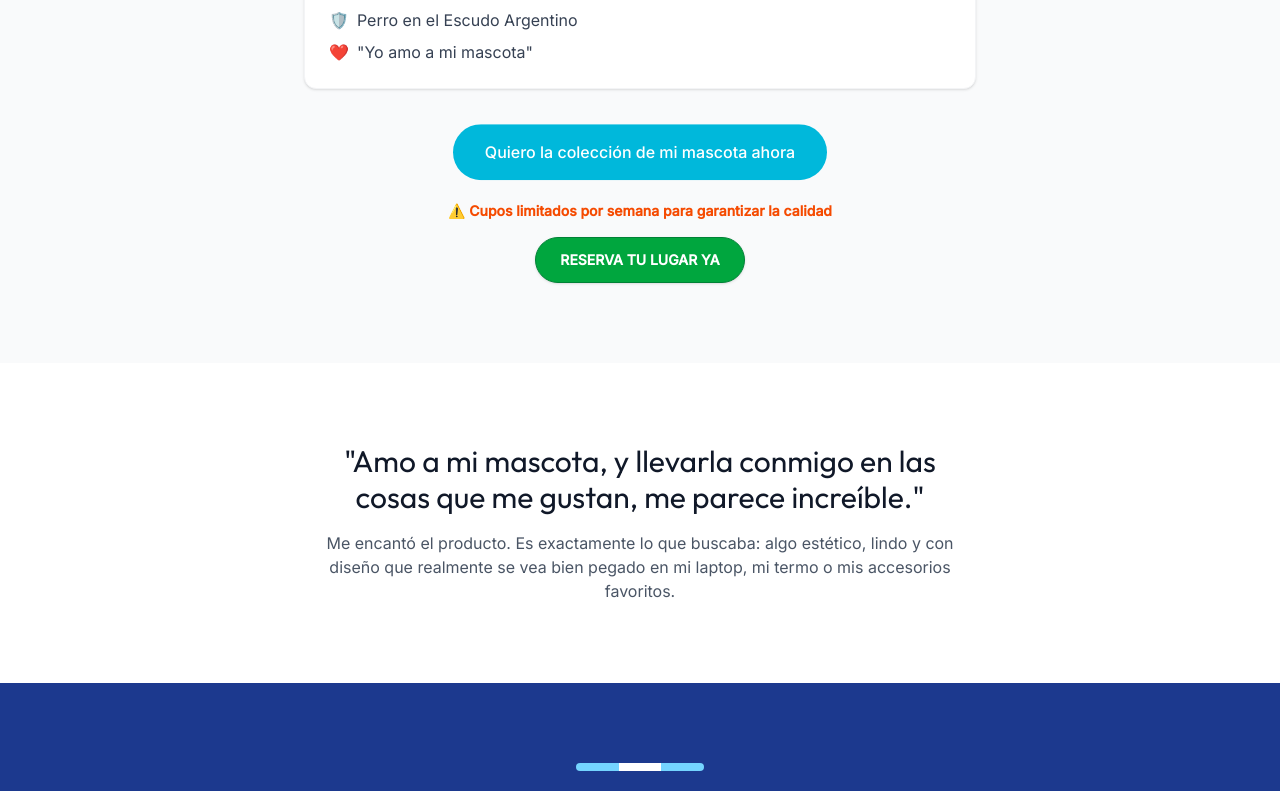
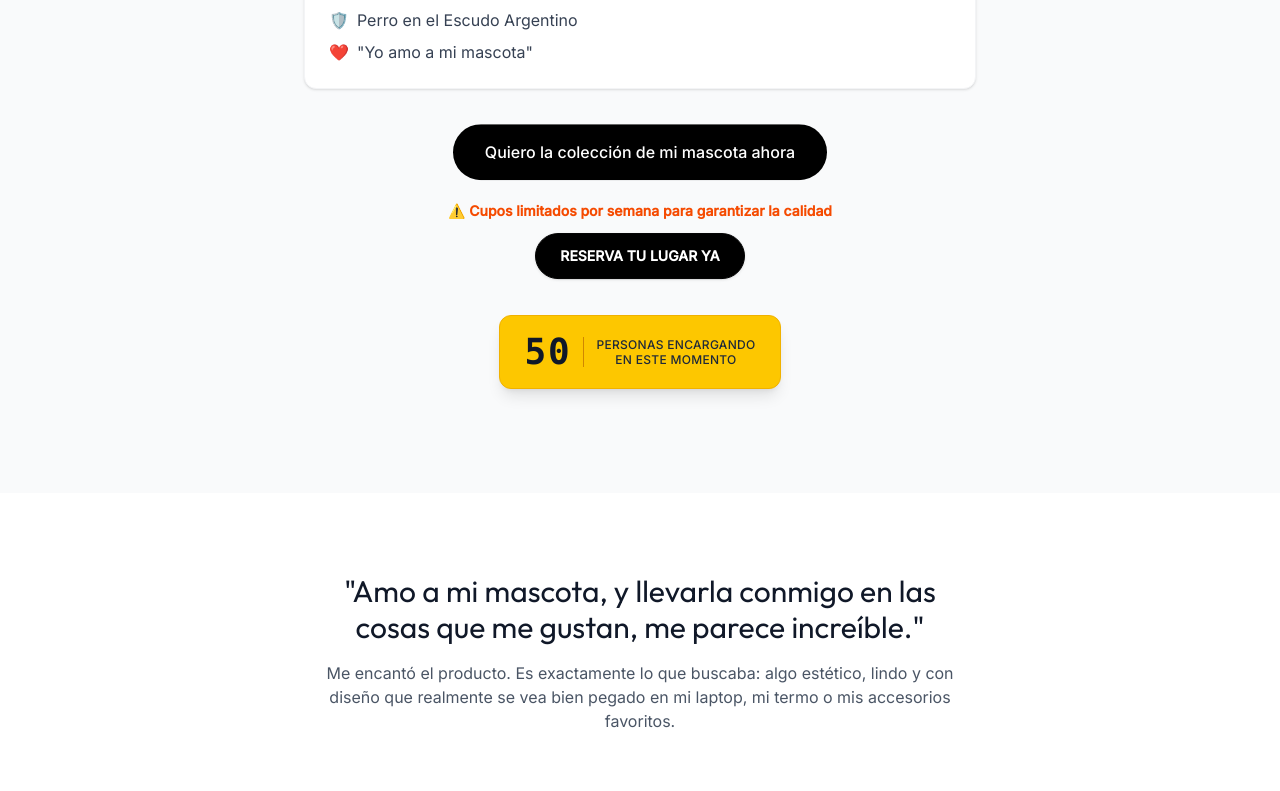
Before and after one commit to designingtotheworld/AMO-A-MI-PERRO-STICKERS-DESIGNS, a React (Vite) app: page / in a window 1280 px wide. Shown: the part 2489-3280 px from the top of the page. Built offline with nearby package versions, Linux system fonts and the light colour scheme.

Commit message:
feat: add dynamic purchaser counter and update UI
Add a real-time purchaser counter to create social proof and update the primary button styling for a more professional aesthetic.

```diff
--- a/src/App.tsx
+++ b/src/App.tsx
@@ -8,10 +8,20 @@
  * SPDX-License-Identifier: Apache-2.0
  */
 
+import { useState, useEffect } from 'react';
 import { motion } from 'motion/react';
 import { Check, Star, Sparkles, Image as ImageIcon } from 'lucide-react';
 
 export default function App() {
+  const [purchasers, setPurchasers] = useState(48);
+
+  useEffect(() => {
+    const interval = setInterval(() => {
+      setPurchasers(prev => prev + Math.floor(Math.random() * 3));
+    }, 5000);
+    return () => clearInterval(interval);
+  }, []);
+
   return (
     <div className="min-h-screen bg-gray-50 text-gray-900 font-sans">
       {/* Hero Section */}
@@ -73,7 +83,7 @@ export default function App() {
             </div>
 
             <motion.button
-              className="bg-cyan-500 text-white px-8 py-4 rounded-full font-medium hover:bg-cyan-600 transition"
+              className="bg-black text-white px-8 py-4 rounded-full font-medium hover:bg-gray-800 transition"
               animate={{ y: [0, -10, 0] }}
               transition={{ repeat: Infinity, duration: 2, ease: "easeInOut" }}
             >
@@ -81,12 +91,23 @@ export default function App() {
             </motion.button>
             <p className="mt-4 text-orange-600 text-sm font-semibold">⚠️ Cupos limitados por semana para garantizar la calidad</p>
             <motion.button
-              className="mt-4 flex justify-center items-center gap-2 text-white bg-green-600 hover:bg-green-700 rounded-full py-3 px-6 w-fit mx-auto border border-green-700 font-semibold text-sm shadow-sm transition-all"
-              whileHover={{ scale: 1.05 }}
-              whileTap={{ scale: 0.95 }}
+              className="mt-4 flex justify-center items-center gap-2 text-white bg-black hover:bg-gray-800 rounded-full py-3 px-6 w-fit mx-auto border border-black font-semibold text-sm shadow-sm transition-all"
+              animate={{ y: [0, -5, 0] }}
+              transition={{ repeat: Infinity, duration: 2.5, ease: "easeInOut" }}
             >
               <span>RESERVA TU LUGAR YA</span>
             </motion.button>
+
+            <div className="mt-8 mb-6 inline-block">
+                <div className="flex items-center gap-3 bg-yellow-400 text-gray-900 px-6 py-4 rounded-xl border border-yellow-500 shadow-lg">
+                    <div className="text-4xl font-mono text-gray-900 font-bold tabular-nums tracking-wider">
+                        {purchasers}
+                    </div>
+                    <div className="text-xs border-l border-yellow-600 pl-3 leading-tight uppercase tracking-wide font-medium text-gray-800">
+                        personas encargando <br/>en este momento
+                    </div>
+                </div>
+            </div>
           </div>
         </motion.div>
       </header>
@@ -205,11 +226,20 @@ export default function App() {
       </section>
 
       {/* Precio & Bono */}
-      <section className="py-20 px-6 text-center bg-blue-50">
-        <div className="max-w-xl mx-auto">
-          <h2 className="text-4xl font-medium">Colección Pasiones Argentinas</h2>
-          <p className="mt-4 text-gray-700">Tener a una plancha de stickers de tu propia mascota no tiene precio. Encargala ya por 24999 pesos argentinos.</p>
-          <button className="mt-10 bg-yellow-400 text-gray-900 px-8 py-4 rounded-full font-medium hover:bg-yellow-300 transition">Comprar en Mercado Libre</button>
+      <section className="py-20 px-6 text-center">
+        <div className="max-w-xl mx-auto bg-white p-10 rounded-3xl shadow-xl border border-gray-100">
+          <h2 className="text-3xl font-medium text-gray-900">Colección Pasiones Argentinas</h2>
+          <p className="mt-6 text-xl text-gray-600">Tener una plancha de stickers de tu propia mascota no tiene precio.</p>
+          <div className="mt-8">
+            <p className="text-lg font-semibold text-gray-700">ENCÁRGALA HOY POR SÓLO</p>
+            <div className="mt-2 text-5xl font-extrabold text-gray-900">
+              $ARS 24.999
+            </div>
+          </div>
+
+          <button className="mt-10 w-full bg-yellow-400 text-gray-900 py-5 rounded-2xl font-bold text-lg hover:bg-yellow-300 transition transform hover:scale-105 active:scale-95 shadow-lg">
+            Comprar ahora en Mercado Libre
+          </button>
         </div>
       </section>
     </div>
```
